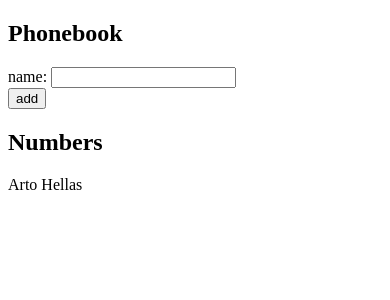
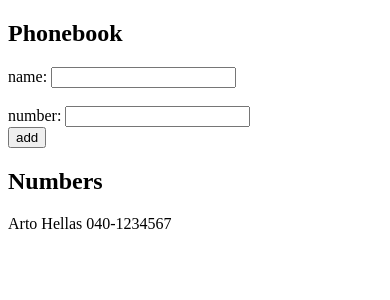
Before and after one commit to pinoen/fullstack, a React (Create React App) app in the folder part2/phonebook/: page / in a window 390 px wide. Shown: the top 300 px of the page. Built offline with nearby package versions, Linux system fonts and the light colour scheme.

Commit message:
exercise 2.8 the phonebook step3 done

```diff
--- a/part2/phonebook/src/App.js
+++ b/part2/phonebook/src/App.js
@@ -2,22 +2,34 @@ import { useState } from 'react'
 
 const App = () => {
   const [persons, setPersons] = useState([
-    { name: 'Arto Hellas' }
+    {
+      name: 'Arto Hellas',
+      number: '040-1234567'
+    }
   ])
-  const [newName, setNewName] = useState('')
+  const [newName, setNewName] = useState({
+    name: '',
+    number: ''
+  })
 
   const handleChange = (e) => {
-    setNewName(e.target.value)
+    const { name, value } = e.target
+    setNewName(prev => {
+      return {
+        ...prev,
+        [name]: value
+      }
+    })
   }
 
   const handleSubmit = (e) => {
     e.preventDefault()
-    if (persons.some(person => person.name === newName)) {
-      alert(`${newName} is already added to phonebook`)
-      setNewName('')
+    if (persons.some(person => person.name === newName.name)) {
+      alert(`${newName.name} is already added to phonebook`)
+      setNewName({ name: '', number: '' })
     } else {
-      setPersons(persons.concat({ name: newName }))
-      setNewName('')
+      setPersons(persons.concat(newName))
+      setNewName({ name: '', number: '' })
     }
   }
 
@@ -26,14 +38,16 @@ const App = () => {
       <h2>Phonebook</h2>
       <form onSubmit={handleSubmit}>
         <div>
-          name: <input value={newName} onChange={handleChange} />
+          name: <input value={newName.name} onChange={handleChange} name='name' />
         </div>
+        <br />
+        <div>number: <input value={newName.number} onChange={handleChange} name='number' /></div>
         <div>
           <button type="submit">add</button>
         </div>
       </form>
       <h2>Numbers</h2>
-      {persons.map(person => <p key={person.name}>{person.name}</p>)}
+      {persons.map(person => <p key={person.name}>{person.name} {person.number}</p>)}
     </div>
   )
 }
```
